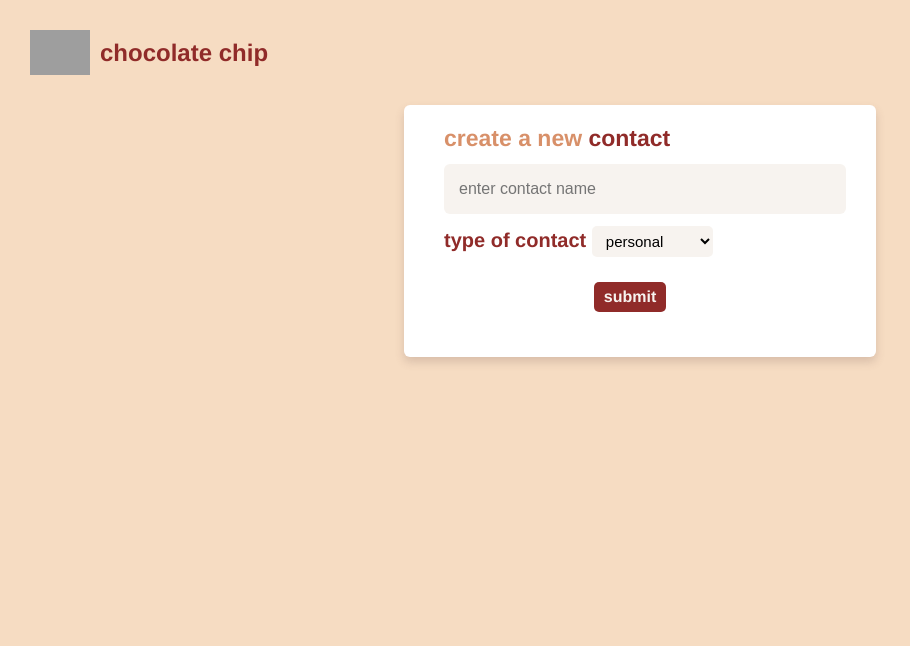
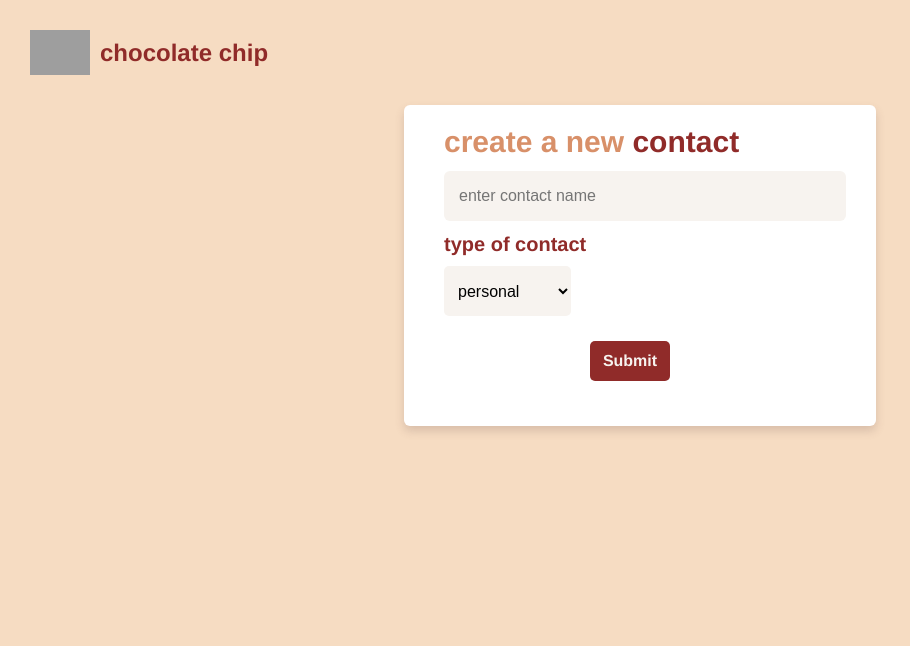
Before and after one commit to n4z03/CodeJam13-ChocolateChip, a Flask app: template templates/createcontact.html in a window 1280 px wide. Shown: the top 646 px of the page, without its empty margins (0-910 px from the left). Run offline with Flask 3, Linux system fonts and the light colour scheme; the template is opened without the code that fills it, so the values that code supplies are empty; grey boxes are pictures that could not be loaded.

Commit message:
create contact

```diff
--- a/templates/createcontact.html
+++ b/templates/createcontact.html
@@ -51,7 +51,7 @@
       margin-top: 20px; /* space between the header and the container */
     }
     .title {
-      font-size: 23px;
+      font-size: 30px;
       font-weight: 600;
       color: rgb(216, 144, 105);
     }
@@ -75,7 +75,15 @@
       padding: 0 15px;
       resize: none;
     }
+
+    .submit-button-container{
+        display: flex;
+        justify-content:
+    }
+
     input[type="submit"] {
+        height: 40px;
+        width: 80px;
         align-items: center;
         justify-content: center;
         background-color: #902b29; /* Button background color */
@@ -104,9 +112,11 @@
         border-radius: 5px;
         border:none;
         background-color: #f7f3ef;
-        font-size: 15px;
-        align-items: center;
-        padding: 6px 10px;
+        font-size: 16px;
+        padding: 10px 10px;
+        margin-top: 10px;
+        justify-content: center;
+        height: 50px;
     }
 
 
@@ -127,13 +137,19 @@
                     </div>
 
                     <div class="contact-box">
-                            <label for="contact">type of contact</label>
+                            <label for="contact">type of contact</label><br>
                         <select name="type" id="type" required>
                             <option value="personal">personal</option>
                             <option value="professional">professional</option>
                         </select>
                     </div>
-                    <a href="addContact"><input type="submit" value="submit"></a>
+
+
+                    <form action:"addContact">
+                        <div class="submit-button-container">
+                            <input type="submit" value="Submit">
+                        </div>
+                    </form>
                 </form>
         </div>
     </body>
```
